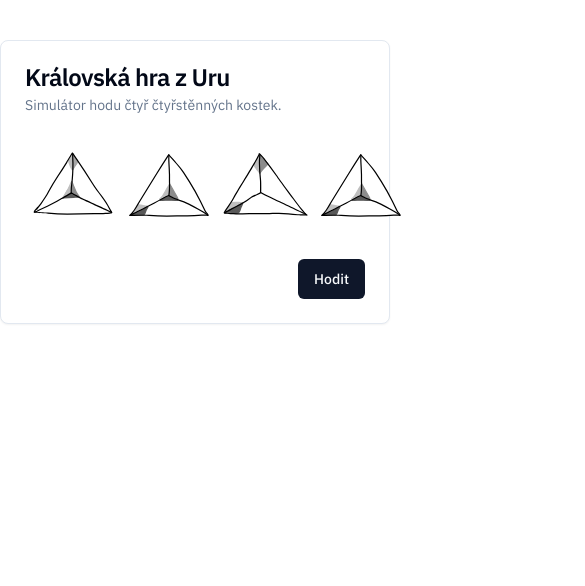
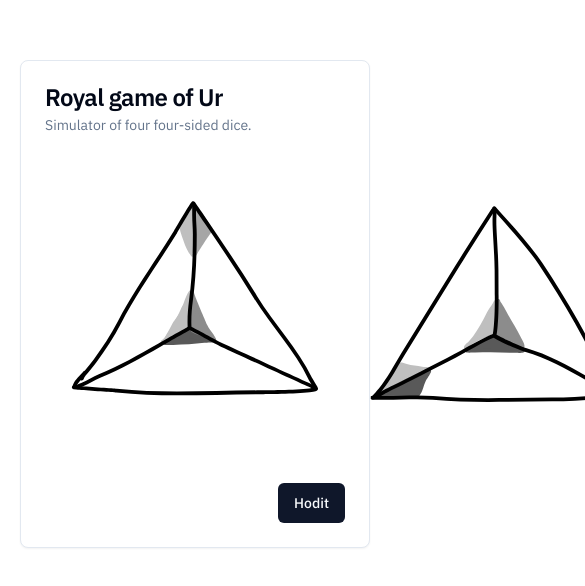
Before and after one commit to Smidra/game-of-ur-dice, a Vue app: page / in a window 390 px wide. Both pictures are taken after a click on the button "Hodit". Shown: the top 586 px of the page, 585 px wide, since content can reach past the window. Built offline with nearby package versions, Linux system fonts and the light colour scheme.

Commit message:
Responsive.

```diff
--- a/src/components/Dice.vue
+++ b/src/components/Dice.vue
@@ -6,12 +6,12 @@ export default {
 </script>
 
 <template>
-  <img :class="{ shake: shaking }" v-if="rollResult === 1" class="max-w-24" src="../assets/kostka1.svg">
-  <img :class="{ shake: shaking }" v-if="rollResult === 2" class="max-w-24" src="../assets/kostka2.svg">
-  <img :class="{ shake: shaking }" v-if="rollResult === 3" class="max-w-24" src="../assets/kostka3.svg">
-  <img :class="{ shake: shaking }" v-if="rollResult === 4" class="max-w-24" src="../assets/kostka4.svg">
-  <img :class="{ shake: shaking }" v-if="rollResult === 5" class="max-w-24" src="../assets/kostka5.svg">
-  <img :class="{ shake: shaking }" v-if="rollResult === 6" class="max-w-24" src="../assets/kostka6.svg">
+  <img :class="{ shake: shaking }" v-if="rollResult === 1" class="min-w-fit" src="../assets/kostka1.svg">
+  <img :class="{ shake: shaking }" v-if="rollResult === 2" class="min-w-fit" src="../assets/kostka2.svg">
+  <img :class="{ shake: shaking }" v-if="rollResult === 3" class="min-w-fit" src="../assets/kostka3.svg">
+  <img :class="{ shake: shaking }" v-if="rollResult === 4" class="min-w-fit" src="../assets/kostka4.svg">
+  <img :class="{ shake: shaking }" v-if="rollResult === 5" class="min-w-fit" src="../assets/kostka5.svg">
+  <img :class="{ shake: shaking }" v-if="rollResult === 6" class="min-w-fit" src="../assets/kostka6.svg">
 </template>
 
 <style scoped>
--- a/src/components/GameOfUr.vue
+++ b/src/components/GameOfUr.vue
@@ -45,10 +45,10 @@ export default {
 </script>
 
 <template>
-  <card class="w-[500px]">
+  <card class="m-5 w-full md:w-2/5">
     <CardHeader>
-      <CardTitle>Královská hra z Uru</CardTitle>
-      <CardDescription>Simulátor hodu čtyř čtyřstěnných kostek.</CardDescription>
+      <CardTitle>Royal game of Ur</CardTitle>
+      <CardDescription>Simulator of four four-sided dice.</CardDescription>
     </CardHeader>
 
     <CardContent>
```
